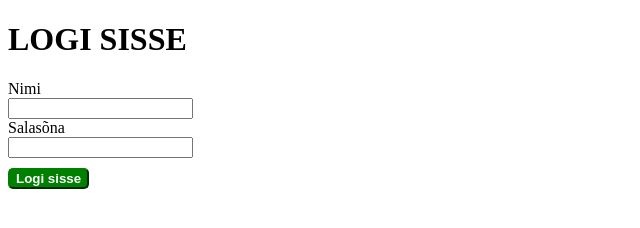
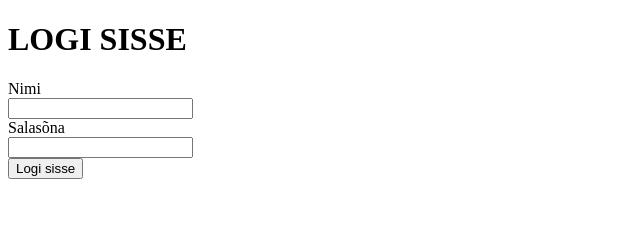
Before and after one commit to mattisos/NORT-koolituse-git, a plain HTML site: page loeng02/index.html in a window 1280 px wide. Shown: the whole page, without its empty margins (0-640 px from the left). Drawn offline with Linux system fonts and the light colour scheme.

Commit message:
Update index.html

```diff
--- a/loeng02/index.html
+++ b/loeng02/index.html
@@ -17,7 +17,7 @@
             <label for="salasona">Salasõna</label><br>
             <input type="password" name="salasona">
         </div>
-        <input style="background: green; margin-top: 10px; border-radius: 5px; border-color: green; font-weight: bold; color:white" type="submit" value="Logi sisse">
+        <input type="submit" value="Logi sisse">
     </form>
 </body>
 </html>
```
